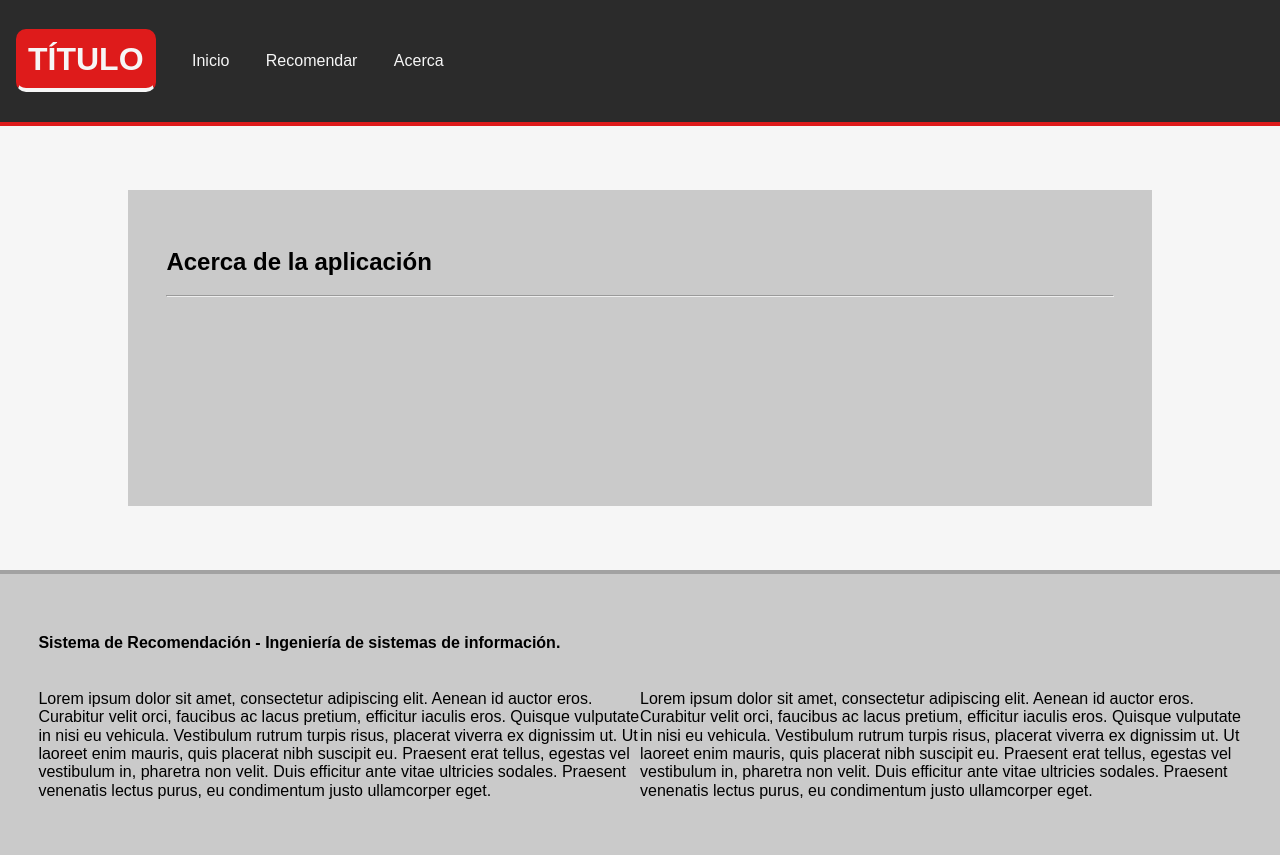
After one commit to ncordon/recommendation-system, a Flask app: page /about in a window 1280 px wide. The commit adds this page. Run offline with Flask 2, Linux system fonts and the light colour scheme; some libraries are stand-ins or nearby versions.

Commit message:
Añado recursos web, arreglo tabla y separo pdfs

```diff
--- a/main.py
+++ b/main.py
@@ -23,9 +23,13 @@ app = Flask(__name__)
 def index():
     return render_template("index.html")
 
-#@app.errorhandler(404)
-#def not_found(error):
-#    return render_template("404.html"), 404
+@app.route("/about")
+def about():
+    return render_template("about.html")
+
+@app.errorhandler(404)
+def not_found(error):
+    return render_template("404.html"), 404
 
 if __name__ == "__main__":
     app.run(host='0.0.0.0', threaded=True)
--- /dev/null
+++ b/static/style.css
@@ -0,0 +1,39 @@
+body {
+    background-color: #F6F6F6;
+}
+
+header {
+    background-color: #2B2B2B;
+	border-bottom: 4px solid #DE1B1B;
+}
+
+.customLi {
+    color: #F6F6F6;
+}
+
+.customLi:hover {
+    border-radius: 10px;
+    background-color: rgba(128, 128, 128, 0.66);
+}
+
+.customHeader {
+    color: #F6F6F6;
+    border: 2px solid #DE1B1B;
+    padding: 10px;
+    border-radius: 10px;
+		background-color: #DE1B1B;
+		border-bottom: 4px solid #F6F6F6;
+}
+
+.content {
+	background-color: rgba(167, 167, 167, 0.55);
+	margin: 5% 10% 5% 10%;
+	padding: 3%;
+	min-height: 30vh;
+}
+
+footer{
+	border-top: 4px solid rgba(43, 43, 43, 0.25);
+	background-color: rgba(167, 167, 167, 0.55);
+	padding: 3%;
+}
--- /dev/null
+++ b/templates/about.html
@@ -0,0 +1,6 @@
+{% extends "layout.html" %}
+{% block title %}Acerca{% endblock %}
+{% block body %}
+  <h2>Acerca de la aplicación</h2>
+  <hr>
+{% endblock %}
--- /dev/null
+++ b/templates/layout.html
@@ -0,0 +1,42 @@
+<!DOCTYPE html>
+<html lang="es">
+  <head>
+    <meta charset="utf-8">
+    <link rel="stylesheet" href="./static/normalize.css">
+    <link rel="stylesheet" href="https://unpkg.com/purecss@0.6.2/build/base-min.css">
+    <link rel="stylesheet" href="https://unpkg.com/purecss@0.6.2/build/pure-min.css" integrity="sha384-UQiGfs9ICog+LwheBSRCt1o5cbyKIHbwjWscjemyBMT9YCUMZffs6UqUTd0hObXD" crossorigin="anonymous">
+    <link type="text/css" rel="stylesheet" href="./static/style.css">
+    <meta name="Lothar.me" content="A personal test web">
+    <title>{% block title %}Recomendador de música{% endblock %}</title>  </head>
+  <body>
+    <header>
+      <nav class="pure-menu pure-menu-horizontal">
+        <a href="/" class="pure-menu-heading"><h1 class="customHeader">Título</h1></a>
+        <ul class="pure-menu-list">
+          <li class="pure-menu-item"><a href="/" class="pure-menu-link customLi">Inicio</a></li>
+          <li class="pure-menu-item"><a href="#" class="pure-menu-link customLi">Recomendar</a></li>
+          <li class="pure-menu-item"><a href="/about" class="pure-menu-link customLi">Acerca</a></li>
+        </ul>
+      </nav>
+    </header>
+    <section class="content">
+      {% block body %}
+      {% endblock %}
+    </section>
+    <footer>
+      <h4>Sistema de Recomendación - Ingeniería de sistemas de información.</h4>
+      <div class="pure-g">
+        <div class="pure-u-1-2 footColumn">
+          <p>
+            Lorem ipsum dolor sit amet, consectetur adipiscing elit. Aenean id auctor eros. Curabitur velit orci, faucibus ac lacus pretium, efficitur iaculis eros. Quisque vulputate in nisi eu vehicula. Vestibulum rutrum turpis risus, placerat viverra ex dignissim ut. Ut laoreet enim mauris, quis placerat nibh suscipit eu. Praesent erat tellus, egestas vel vestibulum in, pharetra non velit. Duis efficitur ante vitae ultricies sodales. Praesent venenatis lectus purus, eu condimentum justo ullamcorper eget.
+          </p>
+        </div>
+        <div class="pure-u-1-2 footColumn">
+          <p>
+            Lorem ipsum dolor sit amet, consectetur adipiscing elit. Aenean id auctor eros. Curabitur velit orci, faucibus ac lacus pretium, efficitur iaculis eros. Quisque vulputate in nisi eu vehicula. Vestibulum rutrum turpis risus, placerat viverra ex dignissim ut. Ut laoreet enim mauris, quis placerat nibh suscipit eu. Praesent erat tellus, egestas vel vestibulum in, pharetra non velit. Duis efficitur ante vitae ultricies sodales. Praesent venenatis lectus purus, eu condimentum justo ullamcorper eget.
+          </p>
+        </div>
+      </div>
+    </footer>
+  </body>
+</html>
```
Also changed, not shown: doc/memoria.md (+3 -41 lines), doc/presupuesto.md (added, +73 -0 lines), templates/404.html (added, +7 -0 lines), templates/index.html (+11 -7 lines), static/normalize.css (added), 3 other files.
